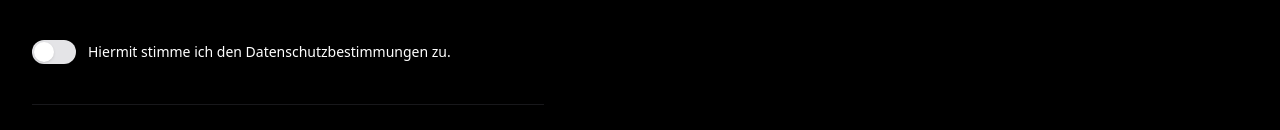
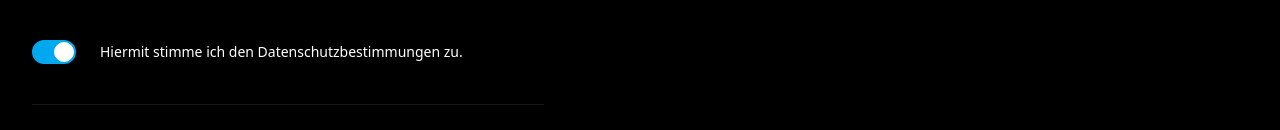
Before and after one commit to Ferbion-lT/V3, a Vue app: page /contact in a window 1280 px wide. Shown: the part 748-878 px from the top of the page. Built offline with nearby package versions, Linux system fonts and the light colour scheme.

Commit message:
feat: added the switch for the acception of the privacy policment

```diff
--- a/src/components/Contact.vue
+++ b/src/components/Contact.vue
@@ -43,9 +43,11 @@
                                 </div>
                             </div>
                             <div class="flex items-center mt-10">
-                                <button id="btn_privacy" class="bg-zinc-200 relative inline-flex h-6 w-11 flex-shrink-0 cursor-pointer rounded-full border-2 border-transparent transition-colors duration-200 ease-in-out focus:outline-none focus:ring-2 focus:ring-[#00a8f0] focus:ring-offset-2" role="switch" type="button" tabindex="0" aria-checked="false" data-headlessui-state="" v-on:click="button_clicked">
-                                    <span aria-hidden="true" class="translate-x-0 pointer-events-none inline-block h-5 w-5 transform rounded-full bg-white shadow ring-0 transition duration-200 ease-in-out"></span>
-                                </button>
+                                <label class="relative inline-flex items-center cursor-pointer">
+                                    <input type="checkbox" value="" class="sr-only peer" checked>
+                                    <div class="w-11 h-6 rounded-full peer peer-focus:ring-0 bg-gray-700 peer-checked:after:translate-x-full rtl:peer-checked:after:-translate-x-full peer-checked:after:border-white after:content-[''] after:absolute after:top-0.5 after:start-[2px] after:bg-white after:border-gray-300 after:border after:rounded-full after:h-5 after:w-5 after:transition-all dark:border-gray-600 peer-checked:bg-[#00a8f0]"></div>
+                                    <span class="ms-3 text-sm font-medium text-gray-900 dark:text-gray-300"></span>
+                                </label>
                                 <span class="ml-3 text-sm" id="headlessui-label-:r2:" for="">
                                     <span class="font-medium">Hiermit stimme ich den Datenschutzbestimmungen zu.</span>
                                 </span>
```
